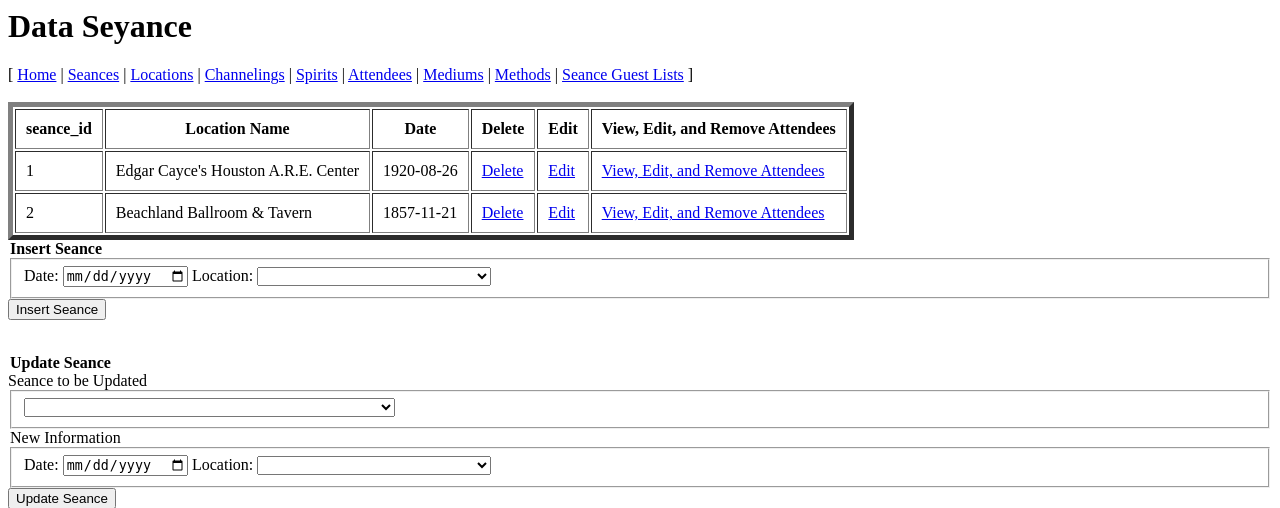
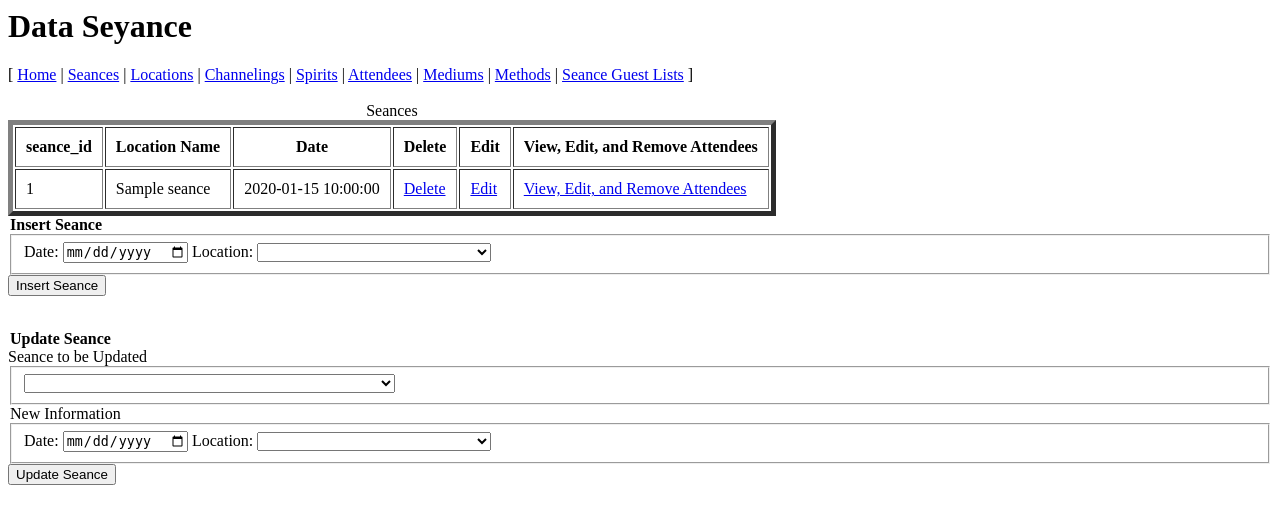
Before and after one commit to gmelsby/DataSeyance, a Flask app: template templates/seances.j2 in a window 1280 px wide. Shown: the top 508 px of the page. Run offline with Flask 2, Linux system fonts and the light colour scheme; the template is opened without the code that fills it: most values are stand-ins (such as "Sample title", 1, 10 or a date in 2020); some libraries are stand-ins or nearby versions.

Commit message:
Working on seances page, changed INNER JOIN to LEFT JOIN to support location_id NULL

```diff
--- a/app.py
+++ b/app.py
@@ -220,7 +220,27 @@ def seanceattendees():
 
 @app.route('/seances')
 def seances():
-    return render_template('seances.j2')
+    if request.method == 'GET':
+        args = request.args
+        seance_to_edit = None
+        if args.get('id'):
+            preselect_query = ("SELECT Seances.seance_id, Locations.name, Seances.date "
+                               "FROM Seances "
+                               "LEFT JOIN Locations ON Seances.location_id = Locations.location_id "
+                               f"WHERE Seances.seance_id = {args.get('id')};")
+            cursor = db.execute_query(db_connection, query=preselect_query)
+            seance_to_edit = cursor.fetchone()
+
+        query = ("SELECT Seances.seance_id, Locations.name, Seances.date "
+                 "FROM Seances "
+                 "LEFT JOIN Locations ON Seances.location_id = Locations.location_id;")
+        cursor = db.execute_query(db_connection=db_connection, query=query)
+        seance_data = cursor.fetchall()
+        return render_template('seances.j2', seance_data=seance_data, seance_to_edit=seance_to_edit)
+
+
+
+
 
 @app.route('/spirits', methods=['GET', 'POST'])
 def spirits():
--- a/templates/seances.j2
+++ b/templates/seances.j2
@@ -11,6 +11,8 @@
 </div>
 
 <table border="5" cellpadding="10">
+  <caption>Seances</caption>
+  <thead>
   <tr>
     <th>seance_id</th>
     <th>Location Name</th>
@@ -19,22 +21,19 @@
     <th>Edit</th>
     <th>View, Edit, and Remove Attendees</th>
   </tr>
+  </thead>
+  <tbody>
+  {% for seance in seance_data %}
   <tr>
-    <td>1</td>
-    <td>Edgar Cayce's Houston A.R.E. Center</td>
-    <td>1920-08-26</td>
+    <td>{{seance['seance_id']}}</td>
+    <td>{{seance['name']}}</td>
+    <td>{{seance['date']}}</td>
     <td><a href="_">Delete</a></td>
     <td><a href="_">Edit</a></td>
     <td><a href="seanceattendees">View, Edit, and Remove Attendees</a></td>
   </tr>
-  <tr>
-    <td>2</td>
-    <td>Beachland Ballroom & Tavern</td>
-    <td>1857-11-21</td>
-    <td><a href="_">Delete</a></td>
-    <td><a href="_">Edit</a></td>
-    <td><a href="seanceattendees">View, Edit, and Remove Attendees</a></td>
-</tr>
+  {% endfor %}
+  </tbody>
 </table>
 
 
```
Also changed, not shown: queries/DML.sql (+10 -2 lines).
